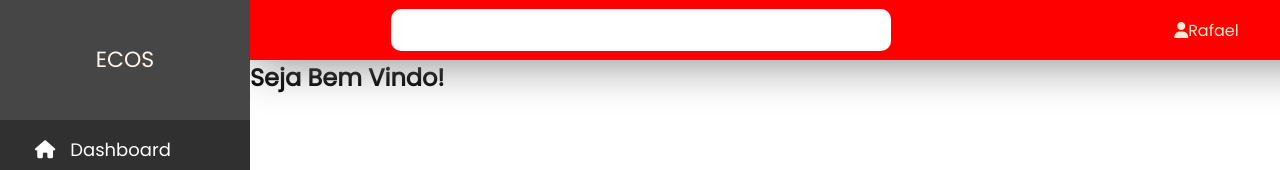
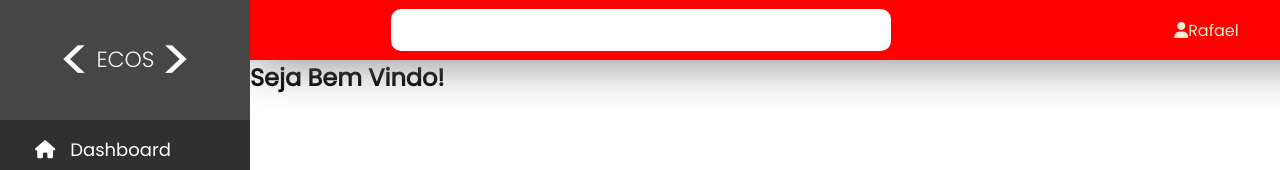
Before and after one commit to leticia-santos77/PetStore, a React (Create React App) app in the folder resource-reservation/: page / in a window 1280 px wide. Shown: the top 170 px of the page. Built offline with nearby package versions, Linux system fonts and the light colour scheme.

Commit message:
feat(Sidebar): create ECOS Logo on css.

```diff
--- a/resource-reservation/src/components/sidebar/Sidebar.jsx
+++ b/resource-reservation/src/components/sidebar/Sidebar.jsx
@@ -26,7 +26,7 @@ export default class Sidebar extends Component {
             </div>
 
             <nav className="vertical-nav">
-                <header>ECOS</header>
+                <header><p>ECOS</p></header>
                 <ul>
                     <li><Link to="#"><p><i className="fas fa-home"></i>Dashboard</p></Link></li>
                     <li><Link to="#"><p><i className="fas fa-plus"></i>Nova Reserva</p></Link></li>
--- a/resource-reservation/src/components/sidebar/sidebar.css
+++ b/resource-reservation/src/components/sidebar/sidebar.css
@@ -21,6 +21,24 @@
     line-height: 120px;
     color: seashell;
     user-select: none;
+    font-weight: lighter;
+}
+
+.vertical-nav header p::before,
+.vertical-nav header p::after {
+    font-size: 60px;
+    vertical-align: bottom;
+    color: rgb(255, 255, 255);
+    font-weight: bolder;
+    padding: 0 5px;
+}
+
+.vertical-nav header p::before{
+    content: "<";
+}
+
+.vertical-nav header p::after {
+    content: ">";
 }
 
 .vertical-nav ul p {
```
